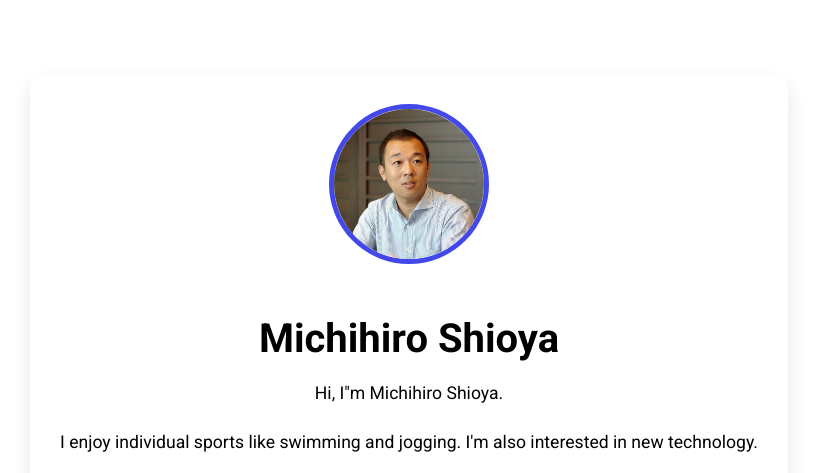
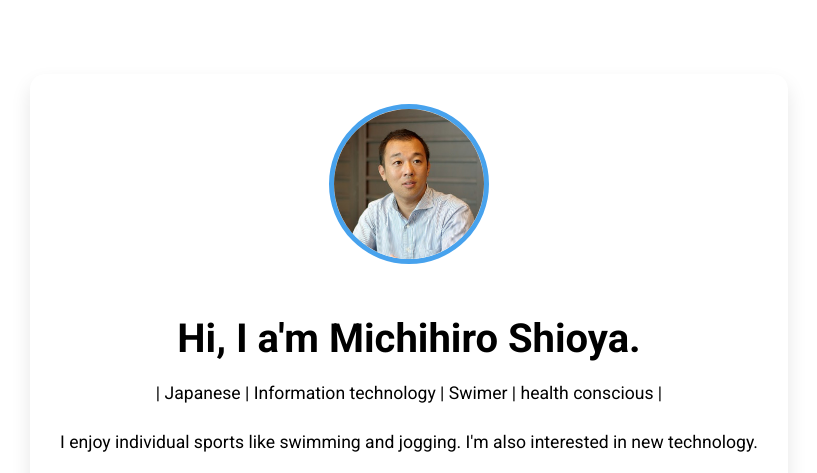
Before and after one commit to shioyam/web, a plain HTML site: page index.html in a window 1280 px wide. Shown: the top 473 px of the page, without its empty margins (231-1048 px from the left). Drawn offline with Linux system fonts and the light colour scheme.

Commit message:
Update index.html

```diff
--- a/index.html
+++ b/index.html
@@ -31,7 +31,7 @@
             height: 150px;
             border-radius: 50%;
             object-fit: cover;
-            border: 5px solid #4349e9;
+            border: 5px solid #47a2ed;
             margin-bottom: 20px;
         }
         h1 {
@@ -80,8 +80,8 @@
 <body>
     <div class="container">
         <img src="profile.jpg" alt="プロフィール写真" class="profile-img">
-        <h1>Michihiro Shioya</h1>
-        <p>Hi, I"m Michihiro Shioya.</p>
+        <h1>Hi, I a'm Michihiro Shioya.</h1>
+        <p>| Japanese | Information technology | Swimer | health conscious |</p>
         <p>I enjoy individual sports like swimming and jogging. I'm also interested in new technology.</p>
         <div class="contact-info">
             <h2>Contact</h2>
```
